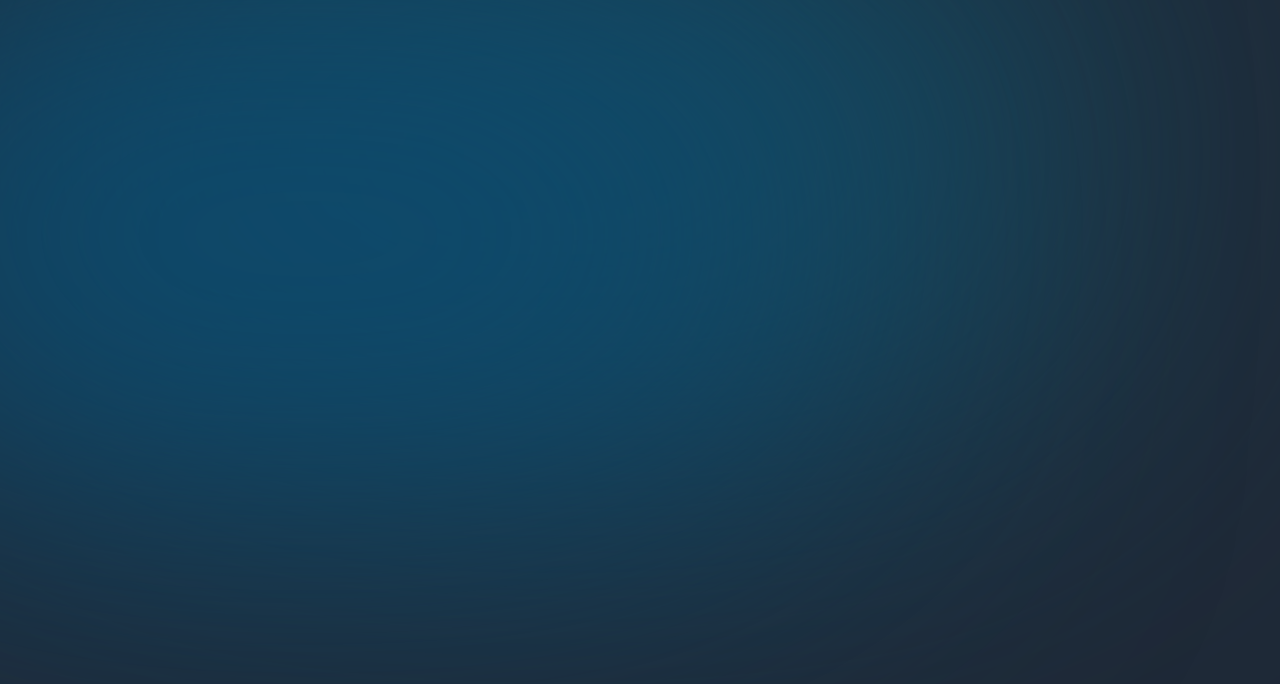
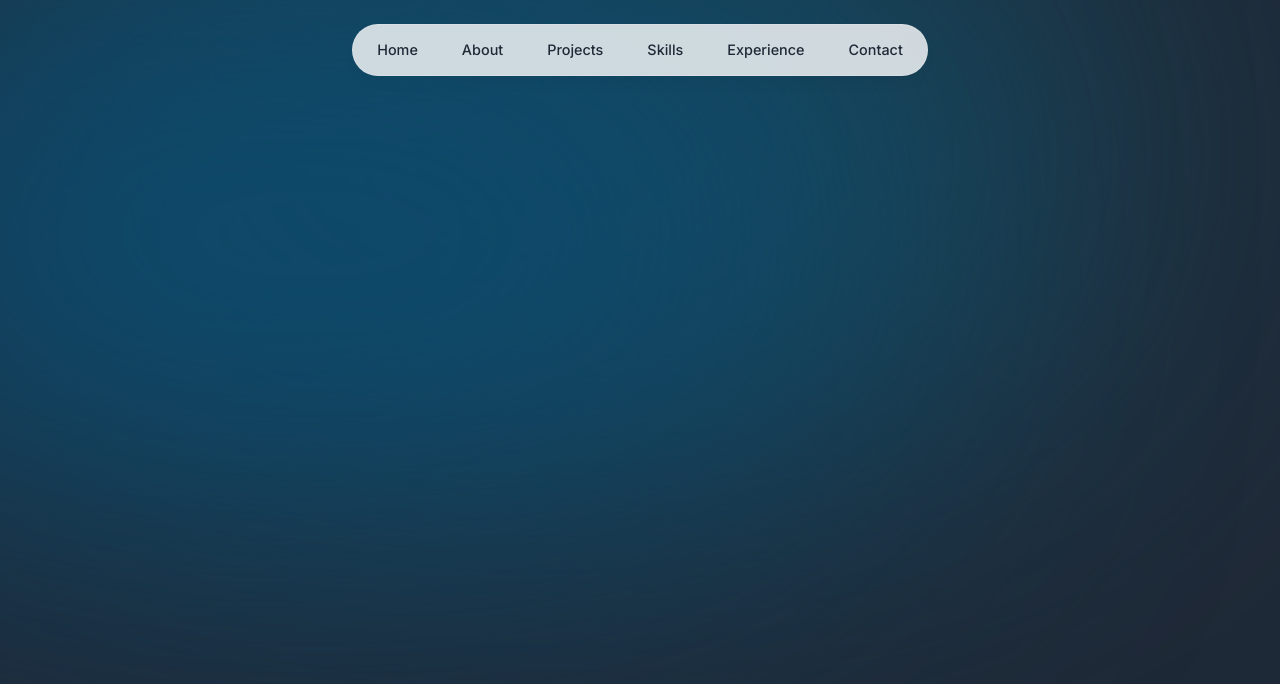
Before and after one commit to zalixzy/portfolio, a Next.js app: page / in a window 1280 px wide. Shown: the top 684 px of the page. Built offline with nearby package versions, Linux system fonts and the light colour scheme.

Commit message:
Ajout de la navbar et du style

```diff
--- a/app/layout.tsx
+++ b/app/layout.tsx
@@ -1,5 +1,6 @@
 import './globals.css'
 import { Inter } from 'next/font/google'
+import Header from '@/components/header';
 
 const inter = Inter({ subsets: ['latin'] })
 
@@ -22,6 +23,8 @@
         <div className="bg-[#0c4a6e] absolute top-[-1rem] left-[-35rem] h-[31.25rem]
         w-[50rem] -z-10 rounded-full blur-[10rem] sm:w-[68.75rem] md:left-[-33rem] lg:left[-28rem]
         xl:left-[-15rem] 2xl:left-[-5rem]"></div>
+        <Header/>
+        {children}
       </body>
     </html>
   )
--- a/components/header.tsx
+++ b/components/header.tsx
@@ -1,15 +1,50 @@
+"use client";
 import React from 'react';
+import { motion } from "framer-motion";
+import { links } from "@/lib/data";
+import Link from "next/link";
 
 export default function Header() {
   return (
     // Header et navbar
     <header className="z-[999] relative">
-      <div className="fixed top-0 left-1/2 h-[4.5rem] w-full rounded-none border
-       border-white border-opacity-40 bg-white bg-opacity-80 shadow-lg shadow-black/[0.03]
-       backdrop-blur-[0.5rem] sm:top-6 sm:h-[3.25rem] sm:w-[36rem] sm:rounded-full">
+      <motion.div className="fixed top-0 left-1/2 -translate-x-1/2 h-[4.5rem] w-full rounded-none border border-gray-200
+       border-opacity-40 bg-white bg-opacity-80 shadow-lg shadow-black/[0.03]
+       backdrop-blur-[0.5rem] sm:top-6 sm:h-[3.25rem] sm:w-[36rem] sm:rounded-full"
+       initial = {{y:-100, x: "-50%",opacity:0}}
+       animate = {{y:0, x: "-50%", opacity:1}}
+       >
+      </motion.div>
 
-      </div>
+      {/* CSS POUR AVOIR LES ELEMENTS AU CENTRE ET HORIZONTALEMENT AVEC UN HOVER GRAY SI LON PASSE DESSSUS */}
+      <nav className="flex fixed top-[0.15rem] left-1/2 h-12 -translate-x-1/2 py-2 sm:top-[1.7rem]
+       sm:h-[initial] sm:py-0">
+        <ul className="flex w-[22rem] flex-wrap items-center justify-center gap-y-1 text-[0.9rem]
+        font-medium text-gray-800 sm:w-[initial] sm:flex-nowrap sm:gap-5">
+          {
 
+            // Parcour du tableau links dans data.jsx et récupération du nom et du hash si l'on clique
+            links.map(link => (
+              <motion.li className="h-3/4 flex items-center justify-center" key={link.hash}
+              initial = {{y:-100,opacity:0}}
+              animate = {{y:0, opacity:1}}
+              >
+                <Link className=" flex w-full justify-center items-center px-3 py-3 hover:text-gray-950
+                transition
+                " href={link.hash}>
+                {
+                  link.name
+                }
+                </Link>
+              </motion.li>
+
+            ))
+
+          }
+
+        </ul>
+
+      </nav>
     </header>
   );
 }
--- a/package.json
+++ b/package.json
@@ -15,6 +15,7 @@
     "autoprefixer": "10.4.16",
     "eslint": "8.56.0",
     "eslint-config-next": "14.0.4",
+    "framer-motion": "^10.18.0",
     "next": "14.0.4",
     "postcss": "8.4.33",
     "react": "18.2.0",
```
Also changed, not shown: components/intro.tsx (added, +18 -0 lines), public/moi.jpg (added), 1 other file (tests, documents, lock files or other folders).
